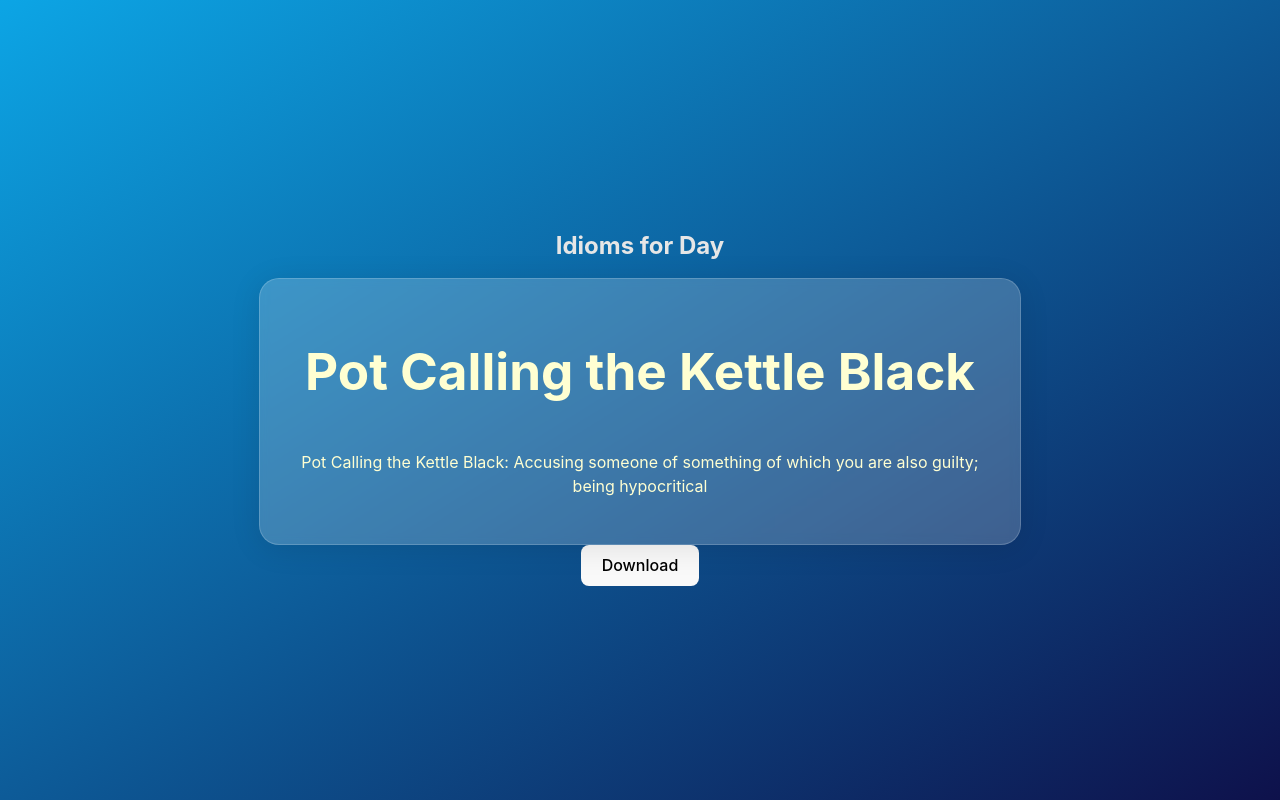
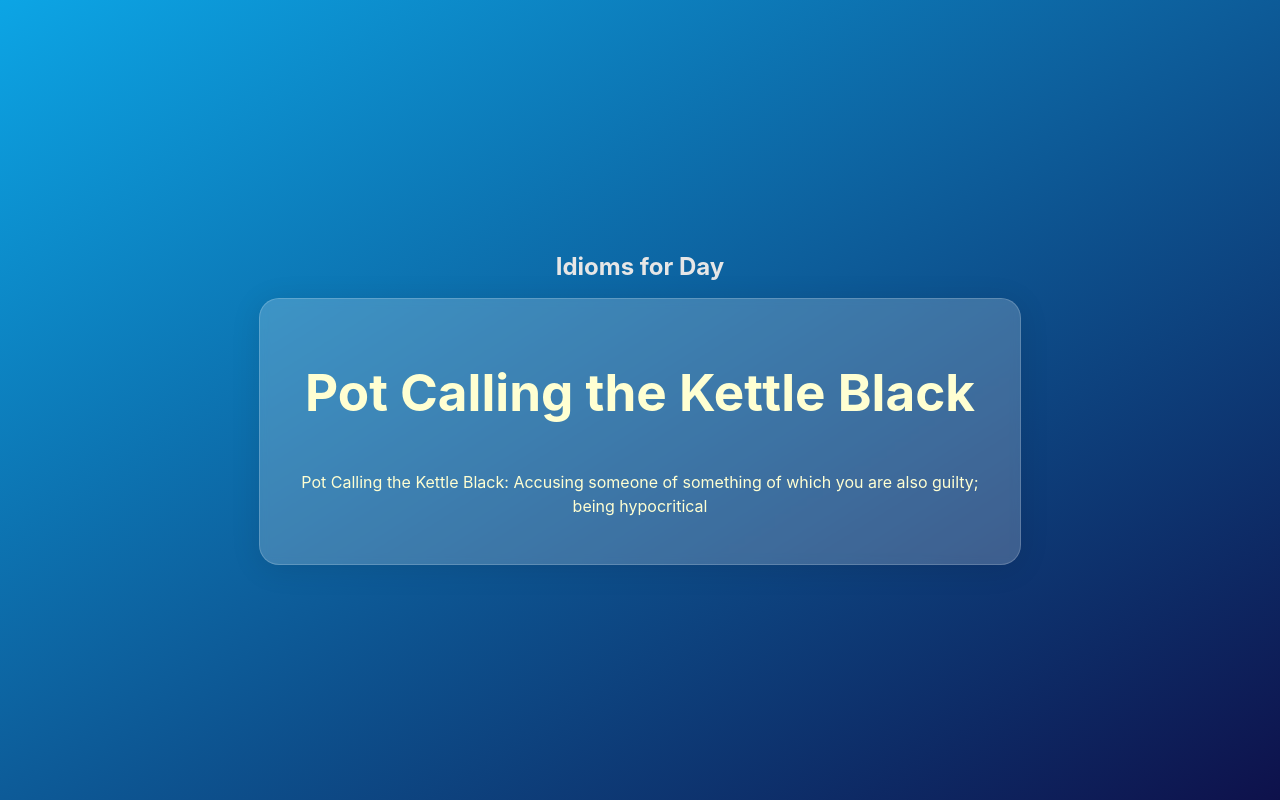
Before and after one commit to loop36/idioms, a React (Vite) app: page / in a window 1280 px wide. Built offline with nearby package versions, Linux system fonts and the light colour scheme.

Commit message:
Revert "Added download button"
This reverts commit 740f701de6bf080af782b53b2cf476353578d3f0.

```diff
--- a/src/App.jsx
+++ b/src/App.jsx
@@ -6,50 +6,33 @@ import axios from "axios";
 import { useEffect } from "react";
 function App() {
   const [index, setIndex] = useState(0);
-  const [idioms, setIdioms] = useState([]);
-  useEffect(() => {
-    randomIdiom();
-    axios.get("idioms.json").then((idiomsData) => {
-      setIdioms(idiomsData.data);
-    });
-  }, []);
+  const [idioms,setIdioms]= useState([]);
+  useEffect(()=>{
+   randomIdiom();
+   axios.get("idioms.json").then((idiomsData)=>{
+      setIdioms(idiomsData.data)
+   })
+  },[])
+  const randomIdiom= ()=> {
+    if(idioms.length!=0){
+    setIndex(Math.floor(Math.random() * idioms.length));
 
-  const handleDownload = async () => {
-    const zip = new JSZip();
-    setLoading(true);
-    const sourceUrl =
-      "https://dev-static-dc.dot-st.com/post/50/100324/50_100324_1682669145333_1_s.jpeg";
-    const response = await fetch(sourceUrl, { mode: "no-cors" });
-    const imageBlob = await response.blob();
-    zip.file(sourceUrl?.split("/").pop() ?? "unknown", imageBlob);
-    const zipBlob = await zip.generateAsync({ type: "blob" });
-    const downloadLink = document.createElement("a");
-    downloadLink.href = window.URL.createObjectURL(zipBlob);
-    downloadLink.download = `image_${Date.now()}.zip`;
-    downloadLink.click();
-    setLoading(false);
-  };
-  const randomIdiom = () => {
-    if (idioms.length != 0) {
-      setIndex(Math.floor(Math.random() * idioms.length));
-    } else {
+    }
+    else{
       setIndex(Math.floor(Math.random() * 1200));
     }
-  };
+  }
   return (
     <div className="App">
-      {idioms.length == 0 ? null : (
-        <>
-          <h2 style={{ color: "rgba(230,230,230,1)" }}>Idioms for Day</h2>
-          <Card click={randomIdiom}>
-            <h1 style={{ color: "rgba(255,255,210,1)" }}>
-              {idioms[index].title}
-            </h1>
-            <p style={{ color: "rgba(255,255,210,1)" }}>{idioms[index].desc}</p>
-          </Card>
-          <button onClick={handleDownload}>Download</button>
-        </>
-      )}
+      {idioms.length==0?null:<>
+      <h2 style={{ color: "rgba(230,230,230,1)"}}>Idioms for Day</h2>
+      <Card click={randomIdiom}>
+        <h1 style={{ color: "rgba(255,255,210,1)" } }>{idioms[index].title}</h1>
+        <p style={{ color: "rgba(255,255,210,1)" }}>{idioms[index].desc}</p>
+
+      </Card>
+      </>}
+
     </div>
   );
 }
```
